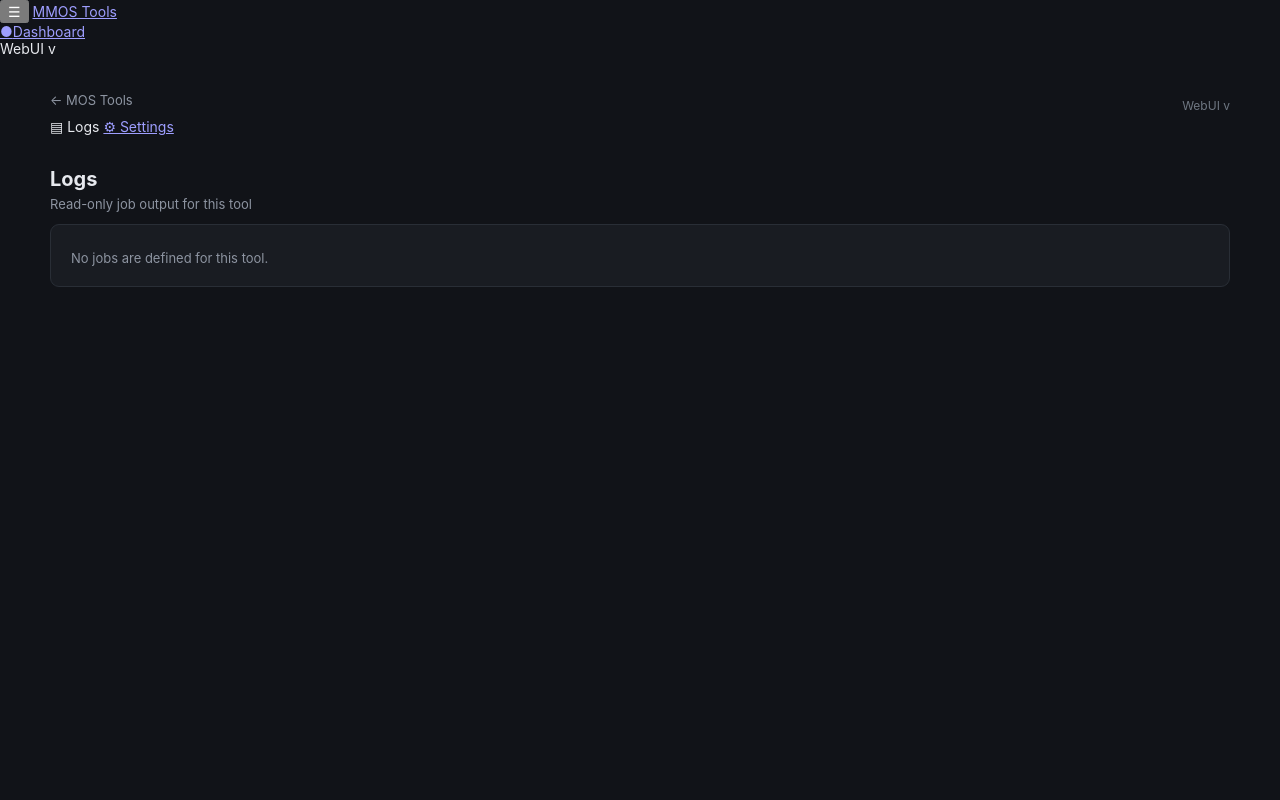
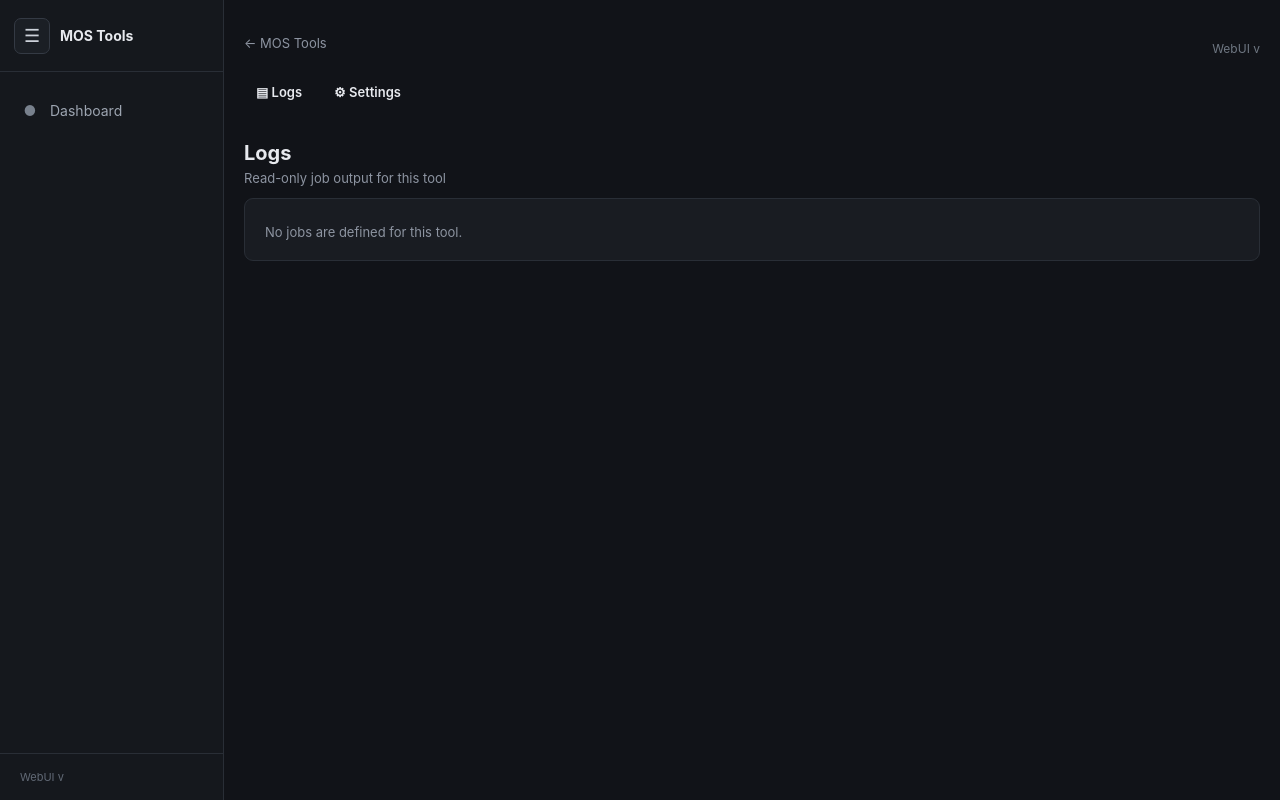
Before and after one commit to alturismo/mos-tools-ui, a Flask app: template templates/logs.html in a window 1280 px wide. Run offline with Flask 3, Linux system fonts and the light colour scheme; the template is opened without the code that fills it, so the values that code supplies are empty.

Commit message:
Add files via upload

```diff
--- a/static/style.css
+++ b/static/style.css
@@ -976,3 +976,177 @@
 .dependency-neutral {
     color: #8f96a3;
 }
+
+/* ---------------------------------------------------------
+   MOS-style application shell / sidebar - v0.10-dev
+--------------------------------------------------------- */
+html { scroll-behavior: smooth; }
+.app-shell { --sidebar-width:224px; --sidebar-collapsed-width:64px; min-height:100vh; }
+.sidebar { position:fixed; inset:0 auto 0 0; z-index:50; width:var(--sidebar-width); display:flex; flex-direction:column; border-right:1px solid #292e36; background:#15181d; transition:width .18s ease; }
+.sidebar-top { height:72px; display:flex; align-items:center; gap:10px; padding:0 14px; border-bottom:1px solid #292e36; }
+.sidebar-toggle { flex:0 0 36px; width:36px; height:36px; padding:0; border:1px solid #343a44; border-radius:7px; background:#1b1f25; color:#cdd2da; cursor:pointer; font-size:18px; }
+.sidebar-toggle:hover { background:#242932; }
+.sidebar-brand { min-width:0; display:flex; align-items:center; gap:9px; color:#e7e9ee; text-decoration:none; font-weight:650; white-space:nowrap; }
+.sidebar-brand-mark { display:none; width:30px; height:30px; align-items:center; justify-content:center; border-radius:7px; background:#262b33; font-size:14px; }
+.sidebar-nav { flex:1 1 auto; overflow-y:auto; padding:16px 10px; }
+.sidebar-heading { margin:22px 10px 8px; color:#626a76; font-size:10px; font-weight:700; letter-spacing:.12em; }
+.sidebar-link { display:flex; align-items:center; min-height:40px; gap:10px; margin:2px 0; padding:8px 10px; border-radius:7px; color:#9da5b1; text-decoration:none; white-space:nowrap; overflow:hidden; }
+.sidebar-link:hover { background:#1d2128; color:#e7e9ee; }
+.sidebar-link.active { background:#242a32; color:#fff; }
+.sidebar-icon { flex:0 0 20px; width:20px; text-align:center; color:#78818d; }
+.sidebar-link.active .sidebar-icon { color:#58d287; }
+.sidebar-footer { padding:16px 20px; border-top:1px solid #292e36; color:#626a76; font-size:11px; white-space:nowrap; }
+.main-content { min-width:0; margin-left:var(--sidebar-width); transition:margin-left .18s ease; }
+.app-shell.sidebar-collapsed .sidebar { width:var(--sidebar-collapsed-width); }
+.app-shell.sidebar-collapsed .main-content { margin-left:var(--sidebar-collapsed-width); }
+.app-shell.sidebar-collapsed .sidebar-label { display:none; }
+.app-shell.sidebar-collapsed .sidebar-brand-mark { display:inline-flex; }
+.app-shell.sidebar-collapsed .sidebar-top { justify-content:center; padding-inline:0; }
+.app-shell.sidebar-collapsed .sidebar-brand { display:none; }
+.app-shell.sidebar-collapsed .sidebar-nav { padding-inline:8px; }
+.app-shell.sidebar-collapsed .sidebar-link { justify-content:center; padding-inline:0; }
+.app-shell.sidebar-collapsed .sidebar-icon { flex-basis:24px; width:24px; }
+.tool-section { scroll-margin-top:24px; }
+@media (max-width:900px) { .app-shell { --sidebar-width:204px; } }
+@media (max-width:700px) {
+  .app-shell { --sidebar-width:204px; }
+  .sidebar { box-shadow:8px 0 24px rgba(0,0,0,.25); }
+  .main-content, .app-shell:not(.sidebar-collapsed) .main-content { margin-left:var(--sidebar-collapsed-width); }
+}
+
+/* ============================================================
+   Tool page navigation
+   ============================================================ */
+
+.tool-page-nav {
+    display: flex;
+    align-items: center;
+    gap: 8px;
+    margin-top: 14px;
+    flex-wrap: wrap;
+}
+
+.tool-page-link {
+    display: inline-flex;
+    align-items: center;
+    min-height: 34px;
+    padding: 0 12px;
+    border: 1px solid var(--border);
+    border-radius: 8px;
+    color: var(--text);
+    text-decoration: none;
+    font-size: 13px;
+    font-weight: 600;
+    background: var(--card);
+}
+
+.tool-page-link:hover {
+    border-color: var(--accent);
+}
+
+.tool-page-link.active {
+    border-color: var(--accent);
+    color: var(--accent);
+}
+
+
+/* ============================================================
+   Log viewer
+   ============================================================ */
+
+.log-page-card {
+    overflow: hidden;
+}
+
+.log-page-toolbar {
+    display: flex;
+    align-items: flex-end;
+    gap: 12px;
+    flex-wrap: wrap;
+    margin-bottom: 14px;
+}
+
+.log-page-field {
+    display: flex;
+    flex-direction: column;
+    gap: 6px;
+}
+
+.log-page-field label {
+    font-size: 12px;
+    font-weight: 600;
+    color: var(--muted);
+}
+
+.log-page-field select {
+    min-width: 150px;
+}
+
+.log-auto-control {
+    display: inline-flex;
+    align-items: center;
+    gap: 7px;
+    min-height: 38px;
+    font-size: 13px;
+    cursor: pointer;
+}
+
+.log-page-status {
+    margin-bottom: 8px;
+    font-size: 12px;
+    color: var(--muted);
+}
+
+.log-page-status.error {
+    color: #e45b5b;
+}
+
+.log-page-output {
+    box-sizing: border-box;
+    width: 100%;
+    height: min(62vh, 680px);
+    min-height: 340px;
+    margin: 0;
+    overflow: auto;
+    white-space: pre;
+    overflow-wrap: normal;
+    word-break: normal;
+    tab-size: 4;
+    font-family:
+        ui-monospace,
+        SFMono-Regular,
+        Menlo,
+        Monaco,
+        Consolas,
+        "Liberation Mono",
+        monospace;
+    font-size: 12px;
+    line-height: 1.55;
+    scrollbar-gutter: stable;
+}
+
+
+/* Mobile */
+
+@media (max-width: 700px) {
+
+    .log-page-toolbar {
+        align-items: stretch;
+    }
+
+    .log-page-field {
+        flex: 1 1 130px;
+    }
+
+    .log-page-field select {
+        width: 100%;
+        min-width: 0;
+    }
+
+    .log-page-output {
+        height: 55vh;
+        min-height: 280px;
+        font-size: 11px;
+    }
+
+}
```
